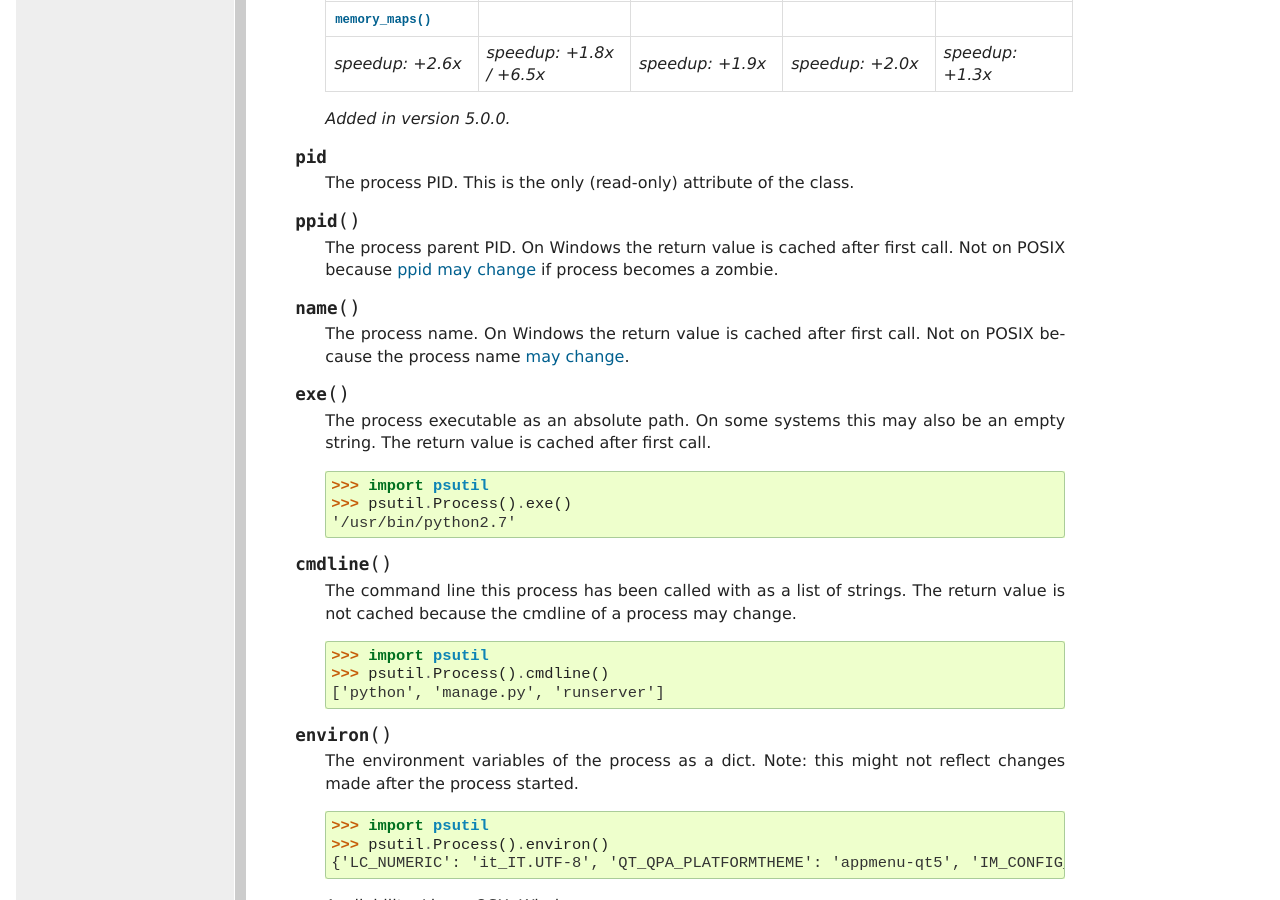
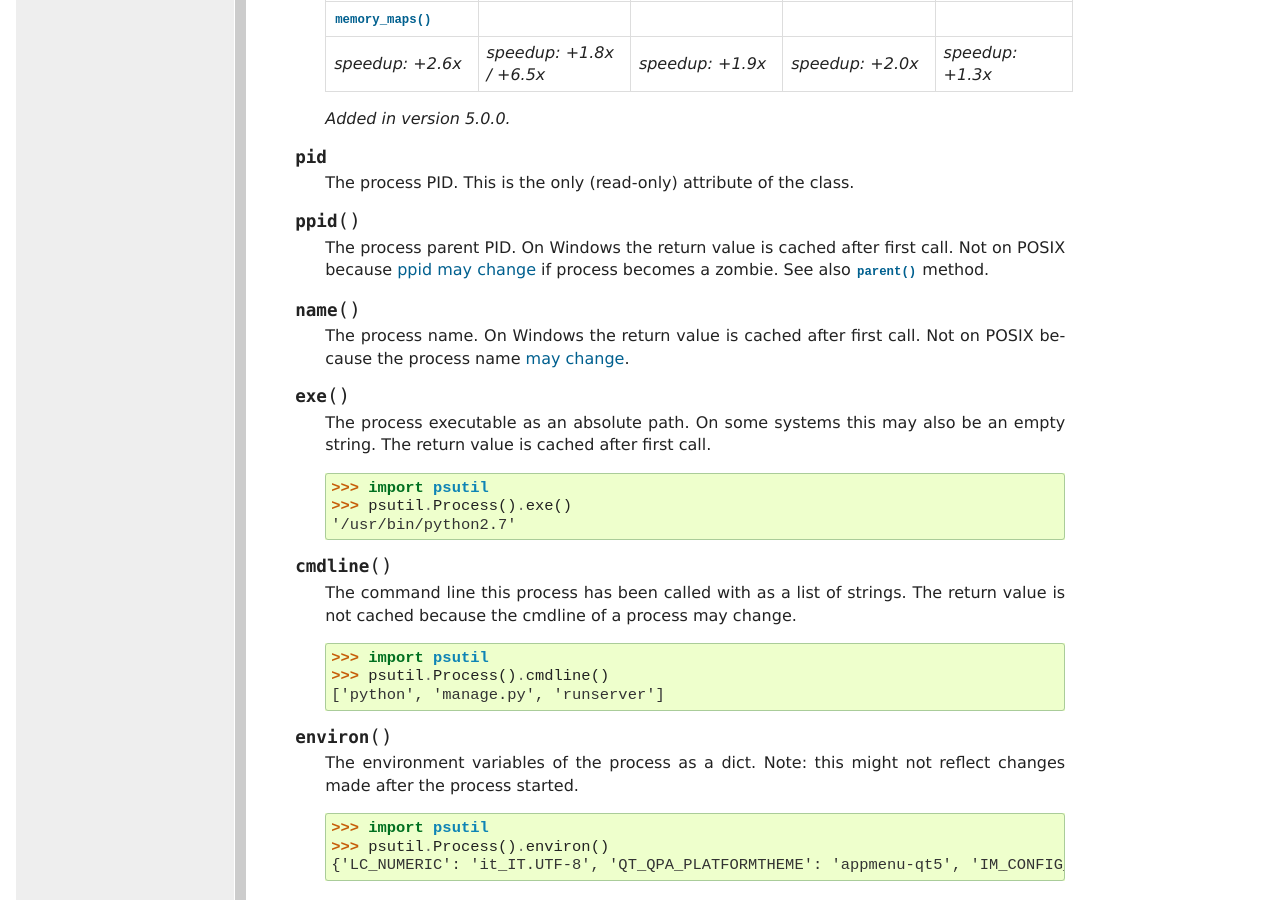
Before and after one commit to giampaolo/psutil, a Sphinx documentation site: the page built from docs/index.rst, in a window 1280 px wide and 900 px high, scrolled down 15867 px. Built offline with Sphinx 7.4.7, drawn with Linux system fonts in a browser that asks for light colours; formulas are drawn with MathJax 3; some of the changed text lies outside the part shown.

Commit message:
update doc

```diff
--- a/docs/index.rst
+++ b/docs/index.rst
@@ -1003,6 +1003,7 @@
     call. Not on POSIX because
     `ppid may change <https://github.com/giampaolo/psutil/issues/321>`__
     if process becomes a zombie.
+    See also :meth:`parent` method.
 
   .. method:: name()
 
@@ -1085,6 +1086,7 @@
     Utility method which returns the parent process as a :class:`Process`
     object preemptively checking whether PID has been reused. If no parent
     PID is known return ``None``.
+    See also :meth:`ppid` method.
 
   .. method:: status()
 
```
